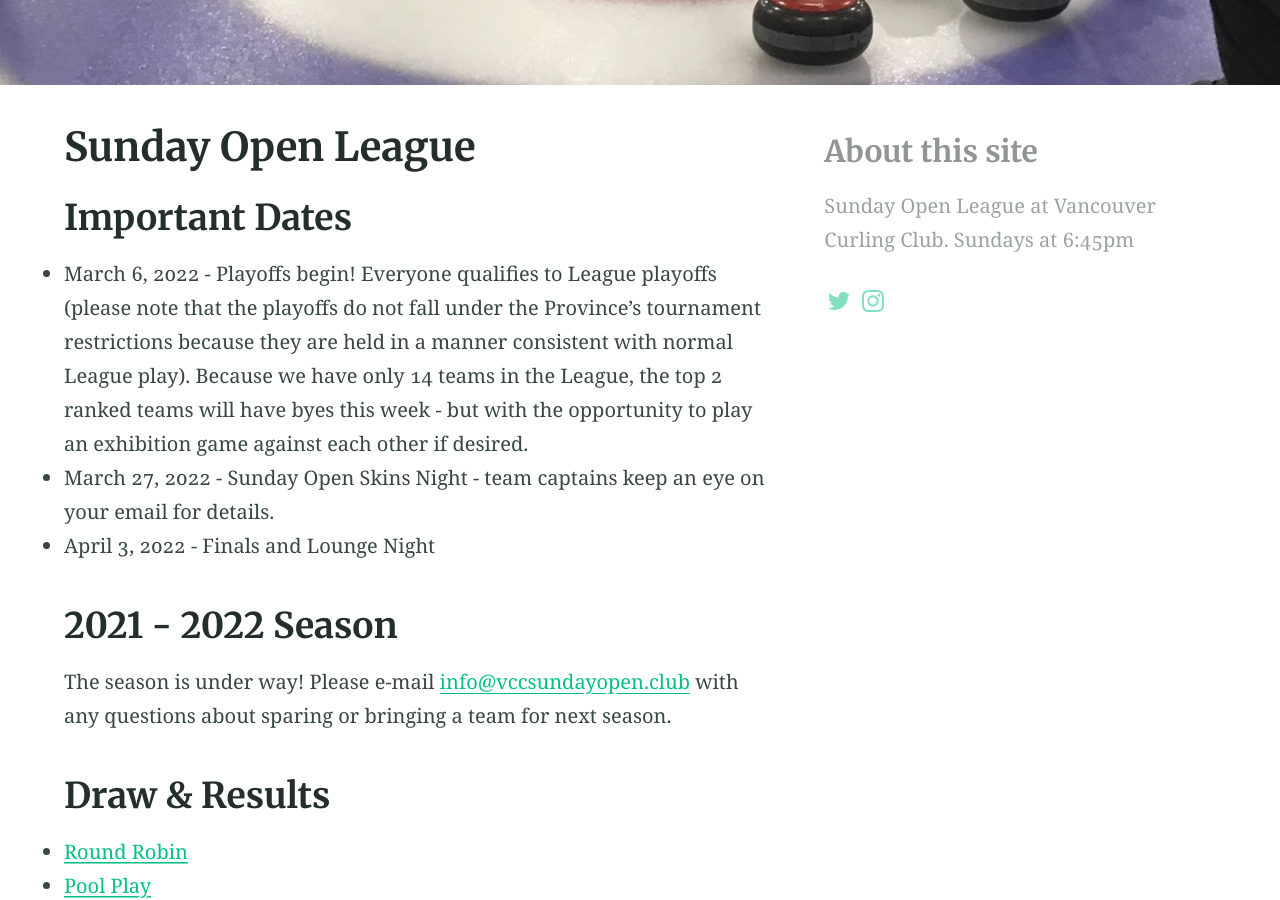
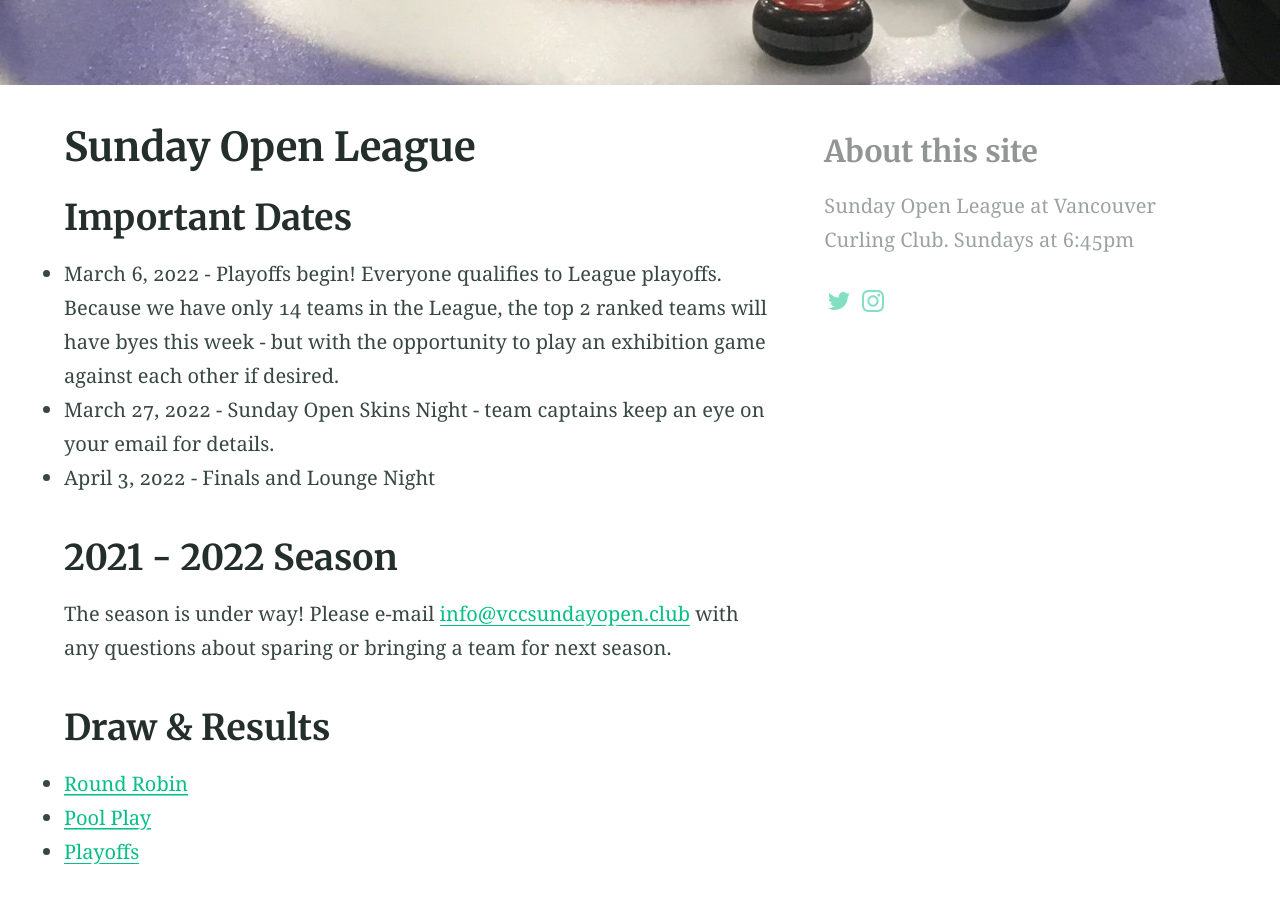
Before and after one commit to adsgray/testsite, a Jekyll site: the page built from index.md, in a window 1280 px wide and 900 px high, scrolled down 339 px. Built offline with Jekyll 4.4.1, drawn with Linux system fonts in a browser that asks for light colours.

Commit message:
Update index.md

```diff
--- a/index.md
+++ b/index.md
@@ -7,7 +7,7 @@ aside: true
 ---
 
 ## Important Dates
-* March 6, 2022 - Playoffs begin! Everyone qualifies to League playoffs (please note that the playoffs do not fall under the Province's tournament restrictions because they are held in a manner consistent with normal League play). Because we have only 14 teams in the League, the top 2 ranked teams will have byes this week - but with the opportunity to play an exhibition game against each other if desired.
+* March 6, 2022 - Playoffs begin! Everyone qualifies to League playoffs. Because we have only 14 teams in the League, the top 2 ranked teams will have byes this week - but with the opportunity to play an exhibition game against each other if desired.
 * March 27, 2022 - Sunday Open Skins Night - team captains keep an eye on your email for details.
 * April 3, 2022 - Finals and Lounge Night
 
```
